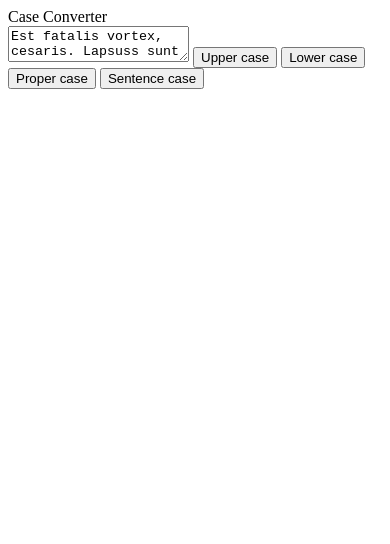
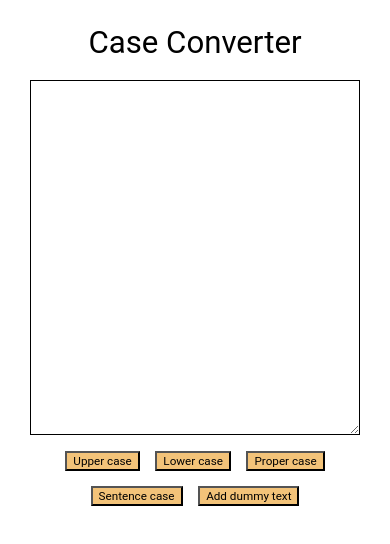
Before and after one commit to pstackebrandt/case_converter, a website: page Case Converter/task/src/index.html in a window 390 px wide. Drawn offline with Linux system fonts and the light colour scheme.

Commit message:
Stage 2/3 green - Proper case ok - Sentence case, simple solution for test text only - Design improved - Design specified for smartphone und ipad pro (both portrait mode)

```diff
--- a/Case Converter/task/src/css/style.css
+++ b/Case Converter/task/src/css/style.css
@@ -0,0 +1,89 @@
+* {
+    font-family: 'Roboto', sans-serif;
+}
+
+.title {
+    font-size: 6vw;
+    margin: 4vw;
+}
+
+body {
+    display: flex;
+    flex-direction: column;
+    align-items: center;
+}
+
+#text {
+    width: 70vw;
+    height: 40vh;
+    border: solid 1px;
+    padding: 10px;
+    margin: 1vw;
+    font-size: 1.4vw;
+}
+
+textarea {
+
+}
+
+.controls {
+    width: 70vw;
+    margin: 1vw;
+    display: flex;
+    justify-content: flex-start;
+    flex-wrap: wrap;
+}
+
+button {
+    margin: 2vw;
+    background-color: rgba(240, 177, 80, 0.76);
+    font-size: 1.4vw;
+}
+
+@media screen and (max-width: 500px) {
+    .title {
+        font-size: 8vw;
+    }
+
+    #text {
+        width: 80vw;
+        min-height: 40vh;
+        border: solid 1px;
+        padding: 2vw;
+        margin: 1vw;
+        font-size: 4.5vw;
+    }
+
+    .controls {
+        width: 80vw;
+        justify-content: center;
+    }
+
+    button {
+        font-size: 4vw;
+    }
+}
+
+@media screen and (max-width: 1200px) {
+    .title {
+        font-size: 8vw;
+    }
+
+    #text {
+        width: 80vw;
+        min-height: 40vh;
+        border: solid 1px;
+        padding: 2vw;
+        margin: 1vw;
+        font-size: 2.5vw;
+    }
+
+    .controls {
+        width: 80vw;
+        justify-content: center;
+    }
+
+    button {
+        font-size: 3vw;
+    }
+}
--- a/Case Converter/task/src/index.html
+++ b/Case Converter/task/src/index.html
@@ -10,10 +10,16 @@
 </head>
 <body>
 <div class="title">Case Converter</div>
-<textarea id="text">Est fatalis vortex, cesaris. Lapsuss sunt indictios de raptus humani generis.</textarea>
-<button id="upper-case" onclick="convert('upper case')">Upper case</button>
-<button id="lower-case" onclick="convert('lower case')">Lower case</button>
-<button id="proper-case" onclick="convertToProperCase()">Proper case</button>
-<button id="sentence-case" onclick="convertToSentenceCase()">Sentence case</button>
+<!--<textarea id="text">Lorem Ipsum is simply dummy text of the printing and typesetting industry. Lorem Ipsum has been the industry's standard dummy text ever since the 1500s, when an unknown printer took a galley of type and scrambled it to make a type specimen book.</textarea>-->
+<textarea id="text"></textarea>
+<!--Est fatalis vortex, cesaris. Lapsuss sunt indictios de raptus humani generis.-->
+
+<div class="controls">
+    <button id="upper-case" onclick="convert('upper case')">Upper case</button>
+    <button id="lower-case" onclick="convert('lower case')">Lower case</button>
+    <button id="proper-case" onclick="convert('proper case')">Proper case</button>
+    <button id="sentence-case" onclick="convert('sentence case')">Sentence case</button>
+    <button onclick="addDummyText()">Add dummy text</button>
+</div>
 </body>
 </html>
--- a/Case Converter/task/src/scripts/script.js
+++ b/Case Converter/task/src/scripts/script.js
@@ -6,8 +6,10 @@ function convert(targetType) {
     textArea.value = convertedText;
 }
 
-function convertToProperCase() {
-
+function addDummyText() {
+    let textArea = document.getElementById("text");
+    textArea.value = "Lorem Ipsum is simply dummy text of the printing and typesetting industry. Lorem Ipsum has been the industry's standard dummy text ever since the 1500s, when an unknown printer took a galley of type and scrambled it to make a type specimen book.";
+    console.log(addDummyText);
 }
 
 function convertToSentenceCase() {
@@ -30,10 +32,16 @@ function convertText(text, targetType) {
             console.log(`${myName} process text to ${targetType}.`);
             break;
         case "proper case":
-
+            convertedText = text.toLowerCase()
+            convertedText = convertedText.replace(/(^\w|\s\w)/g, c => c.toUpperCase());
+            // /(^\w{1})|(\s+\w{1})/g // ok, from https://www.freecodecamp.org/news/how-to-capitalize-words-in-javascript/
+            // /\b\w/g  wrong, changes also d of abc'd
+            // /(\s\w|^\w)/g // works, by Peter
             break;
-        case "sequence case":
-
+        case "sentence case":
+            convertedText = text.toLowerCase()
+            convertedText = convertedText.replace(/(^\w|\.\s\w)/g, c => c.toUpperCase());
+            // /(^\w|\.\s\w)/g // works on simple test sentence only!
             break;
         default:
             console.log(`Unknown target type ${targetType}. Can't process conversion.`);
--- a/course-remote-info.yaml
+++ b/course-remote-info.yaml
@@ -3,14 +3,14 @@ hyperskill_project:
   ide_files: https://stepik.org/media/attachments/lesson/555152/additional_files.json
   is_template_based: false
   use_ide: true
-update_date: Thu, 01 Jan 1970 00:00:00 UTC
+update_date: Mon, 11 Oct 2021 14:00:37 UTC
 stages:
 - id: 962
   step: 13999
   is_completed: true
 - id: 963
   step: 14000
-  is_completed: false
+  is_completed: true
 - id: 964
   step: 14001
   is_completed: false
```
Also changed, not shown: Case Converter/Upper or lower?/task-info.yaml (+17 -14 lines).
